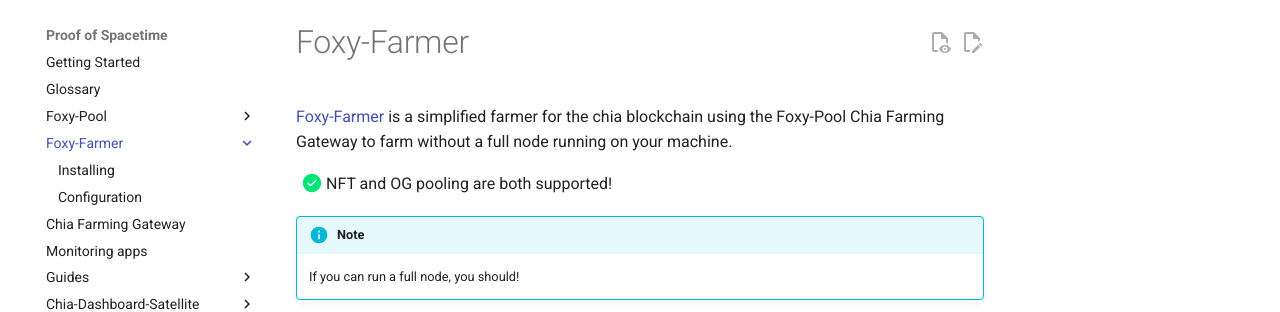
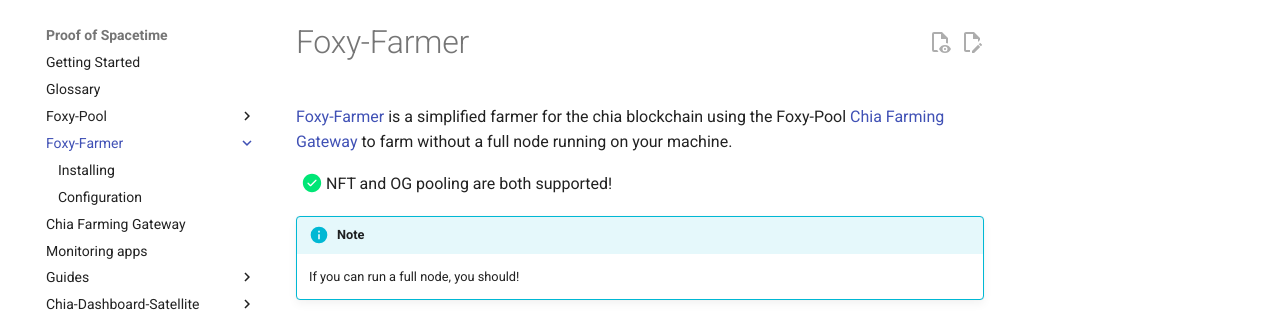
Before and after one commit to foxypool/docs, an MkDocs documentation site: the page built from docs/proof-of-spacetime/foxy-farmer/index.md, in a window 1280 px wide. Shown: the part 124-436 px from the top of the page. Built offline with MkDocs 1.6.1 and Material for MkDocs 9.7.7, drawn with Linux system fonts in a browser that asks for light colours; comment, search, counter and statistics services are not loaded; part of the change alters nothing that is shown.

```diff
--- a/docs/proof-of-spacetime/foxy-farmer/index.md
+++ b/docs/proof-of-spacetime/foxy-farmer/index.md
@@ -2,7 +2,7 @@
 title: Foxy-Farmer
 ---
 
-[Foxy-Farmer](https://github.com/foxypool/foxy-farmer){target=_blank} is a simplified farmer for the chia blockchain using the Foxy-Pool Chia Farming Gateway to farm without a full node running on your machine.
+[Foxy-Farmer](https://github.com/foxypool/foxy-farmer){target=_blank} is a simplified farmer for the chia blockchain using the Foxy-Pool [Chia Farming Gateway](../chia-farming-gateway/index.md) to farm without a full node running on your machine.
 
 - [x] NFT and OG pooling are both supported!
 
```
